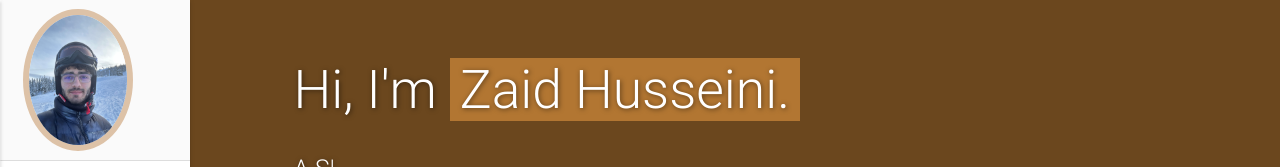
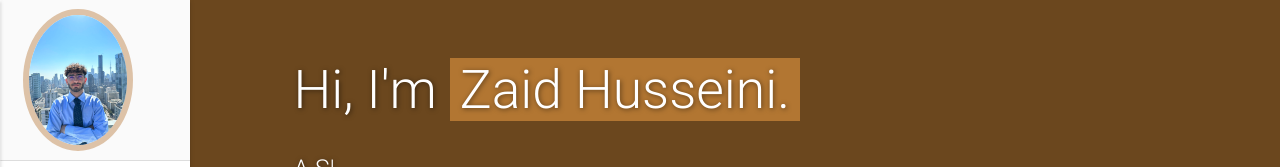
Before and after one commit to husseinizaid/husseinizaid.github.io, a plain HTML site: page index.html in a window 1280 px wide. Shown: the top 167 px of the page. Drawn offline with nearby package versions, Linux system fonts and the light colour scheme.

Commit message:
changed profile pic

```diff
--- a/index.html
+++ b/index.html
@@ -85,7 +85,7 @@
       <li class="logo">
         <a id="logo-container" aria-label="Navigate to the beginning of the page" href="#intro"
           class="brand-logo grey-blue-text">
-          <img src="/assets/img/skipic.jpg" class="circle img-responsive profile-pic" alt="avatar">
+          <img src="/assets/img/linkedinpic.jpg" class="circle img-responsive profile-pic" alt="avatar">
         </a>
       </li>
 
```
Also changed, not shown: assets/img/linkedinpic.jpg (added).
